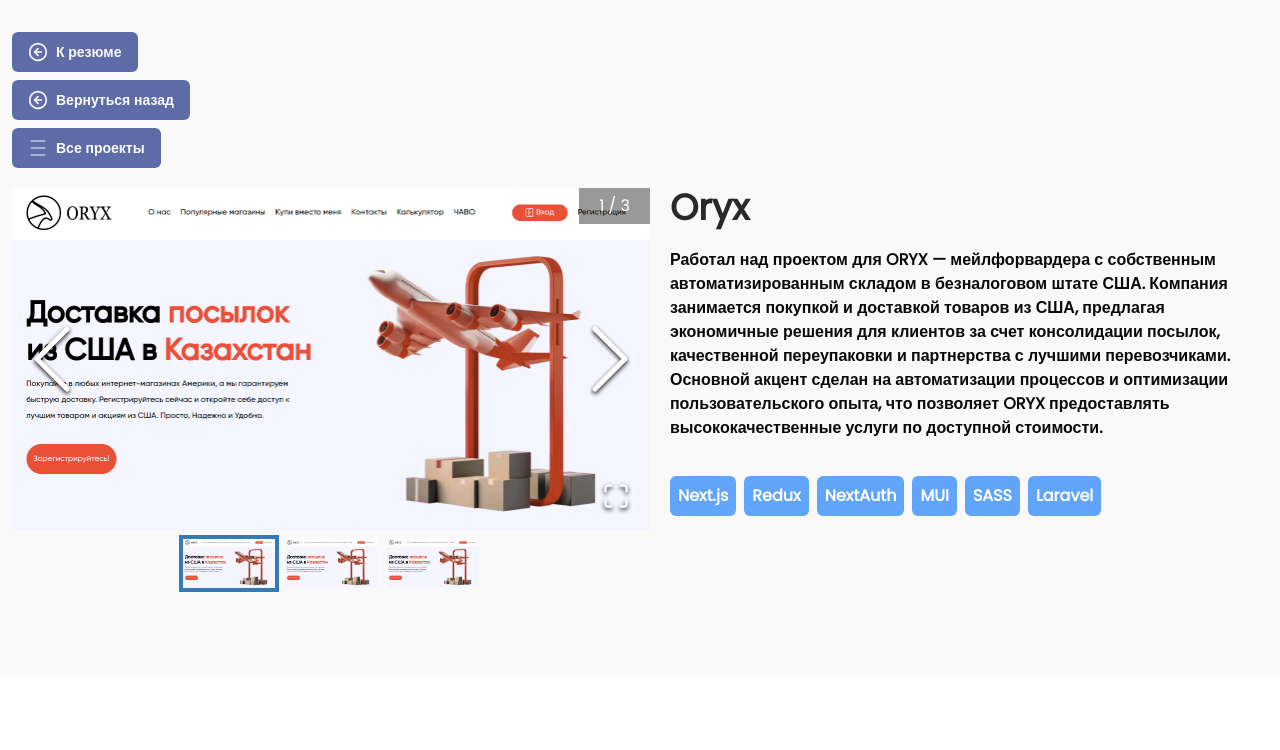
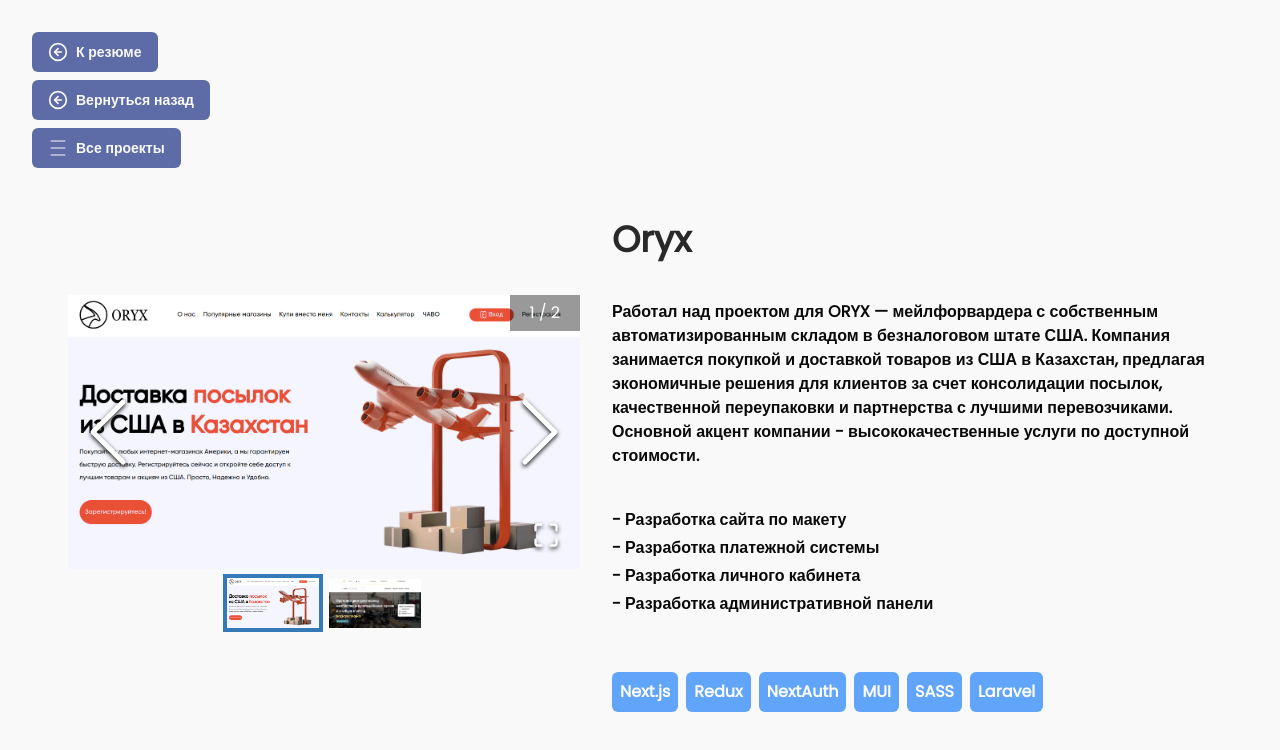
Before and after one commit to shakurovoleg42/CV-portfolio, a Next.js app: page /projects/oryx_kz in a window 1280 px wide. Shown: the top 750 px of the page. Built offline with nearby package versions, Linux system fonts and the light colour scheme.

Commit message:
edit project page

```diff
--- a/components/Portfolio.tsx
+++ b/components/Portfolio.tsx
@@ -9,9 +9,7 @@
       className="flex flex-col p-10 gap-10 bg-[#f9f9f9] font-poppins"
     >
       <div className="border-l-[6px] border-l-secondaryBg">
-        <h3 className="text-3xl font-[600] text-textTitle pl-4">
-          Мои работы
-        </h3>
+        <h3 className="text-3xl font-[600] text-textTitle pl-4">Мои работы</h3>
       </div>
       {portfolio.map((item) => (
         <div
@@ -30,17 +28,17 @@
           <div className="flex flex-col gap-3">
             <div className="flex flex-col sm:flex-row sm:items-center gap-2">
               <h5 className="text-4xl font-bold">{item.name}</h5>
-              <span className="hidden sm:block">-</span>
-              <a
+              {/* <span className="hidden sm:block">-</span> */}
+              {/* <a
                 className="flex sm:items-center text-secondaryBg hover:underline"
                 href={item.link}
                 target="_blank"
               >
                 перейти на сайт
-              </a>
+              </a> */}
             </div>
             <p className="text-[#4f4f4f]">{item.description}</p>
-            <div className="flex  flex-col ml-2">
+            <div className="flex flex-col ml-2">
               {item.tech.map((item) => (
                 <p key={item.items}>- {item.items}</p>
               ))}
@@ -97,10 +95,7 @@
     name: "Coffeelogia",
     description: "Кофе зерновой/молотый в Казахстане",
     image: "/coffeelogia.png",
-    tech: [
-      { items: "WordPress" },
-      { items: "Elementor" },
-    ],
+    tech: [{ items: "WordPress" }, { items: "Elementor" }],
     link: "https://coffeelogia.kz/",
     slug: "coffeelogia_kz",
   },
--- a/src/pages/projects/[slug].tsx
+++ b/src/pages/projects/[slug].tsx
@@ -11,9 +11,27 @@
     window.history.back();
   };
 
+  const project = [
+    {
+      slug: "oryx_kz",
+      image: ["/oryx.png", "/promstal.png"],
+      name: "Oryx",
+      description:
+        "Работал над проектом для ORYX — мейлфорвардера с собственным автоматизированным складом в безналоговом штате США. Компания занимается покупкой и доставкой товаров из США в Казахстан, предлагая экономичные решения для клиентов за счет консолидации посылок, качественной переупаковки и партнерства с лучшими перевозчиками. Основной акцент компании - высококачественные услуги по доступной стоимости.",
+      developed: [
+        "Разработка сайта по макету",
+        "Разработка платежной системы",
+        "Разработка личного кабинета",
+        "Разработка административной панели",
+      ],
+      tech: ["Next.js", "Redux", "NextAuth", "MUI", "SASS", "Laravel"],
+      link: "https://oryx.kz",
+    },
+  ];
+
   return (
-    <div className="w-full h-[100%] flex flex-col justify-center p-3 bg-[#f9f9f9] font-poppins pb-10">
-      <div className="w-full text-center my-5 flex flex-col gap-2">
+    <div className="w-full h-[100%] flex flex-col items-center justify-center p-3 bg-[#f9f9f9] font-poppins pb-10">
+      <div className="w-full text-center p-0 lg:p-5 x flex flex-col gap-2">
         <div>
           <Link href="/">
             <Button className="flex flex-row font-[700]">
@@ -36,37 +54,44 @@
           </Link>
         </div>
       </div>
-      <div className="flex flex-col md:flex-row gap-5">
-        <div className="w-full sm:w-[40vw] md:w-[50vw] h-auto  object-cover">
+      <>
+        {project.map((proj) => (
+          <div
+            key={proj.slug}
+            className="flex flex-col items-center justify-center md:flex-row gap-2 lg:gap-8 mt-8"
+          >
+            <div className="xl:w-[40vw] min-h-[150px] items-center flex object-cover">
               <ImageGallery
-            items={project.flatMap((proj) =>
-              proj.image.map((img) => ({ original: img, thumbnail: img }))
-            )}
+                items={proj.image.map((img) => ({
+                  original: img,
+                  thumbnail: img,
+                }))}
                 showPlayButton={false}
-            // showNav={false}
                 showIndex={true}
                 disableKeyDown={false}
                 infinite
                 showThumbnails={true}
               />
             </div>
-        <div className="flex flex-col gap-5">
-          <h1 className="text-4xl font-[600] text-textTitle">Oryx</h1>
-          <p className="max-w-[600px] font-[600]">
-            Работал над проектом для ORYX — мейлфорвардера с собственным
-            автоматизированным складом в безналоговом штате США. Компания
-            занимается покупкой и доставкой товаров из США, предлагая
-            экономичные решения для клиентов за счет консолидации посылок,
-            качественной переупаковки и партнерства с лучшими перевозчиками.
-            Основной акцент сделан на автоматизации процессов и оптимизации
-            пользовательского опыта, что позволяет ORYX предоставлять
-            высококачественные услуги по доступной стоимости.
+            <div className="flex flex-col gap-4 lg:gap-10">
+              <h1 className="text-4xl font-[600] text-textTitle">
+                {proj.name}
+              </h1>
+              <p className="max-w-[600px] font-[400] sm:font-[600] text-[12px] sm:text-[16px]">
+                {proj.description}
               </p>
-          <div className="flex flex-wrap gap-2">
-            {project[0].tech.map((item) => (
+              <div className="hidden lg:block font-[400] sm:font-[600] text-[12px] sm:text-[16px]">
+                <ul className="flex flex-col gap-1">
+                  {proj.developed.map((item) => (
+                    <li key={item}>- {item}</li>
+                  ))}
+                </ul>
+              </div>
+              <div className="hidden lg:flex flex-wrap items-end gap-2">
+                {proj.tech.map((item) => (
                   <b
                     key={item}
-                className="mt-4 decoration-border bg-blue-400 text-white rounded-md p-2 hover:translate-y-2"
+                    className="mt-4 decoration-border bg-blue-400 text-white rounded-md p-2 hover:translate-y-2 transition-all duration-300 select-none"
                   >
                     {item}
                   </b>
@@ -74,21 +99,33 @@
               </div>
             </div>
           </div>
-      <div className="mt-10 flex items-center">
-        <div></div>
+        ))}
+      </>
+      <div className="mt-10 flex lg:hidden items-center">
+        {project.map((proj) => (
+          <div key={proj.slug} className="flex flex-col gap-5">
+            <div className="font-[400] sm:font-[600] text-[12px] sm:text-[16px]">
+              <ul className="flex flex-col gap-1">
+                {proj.developed.map((item) => (
+                  <li key={item}>- {item}</li>
+                ))}
+              </ul>
+            </div>
+            <div className="flex flex-wrap items-end gap-2">
+              {proj.tech.map((item) => (
+                <b
+                  key={item}
+                  className="mt-4 decoration-border bg-blue-400 text-white rounded-md p-2 hover:translate-y-2 transition-all duration-300 select-none"
+                >
+                  {item}
+                </b>
+              ))}
+            </div>
+          </div>
+        ))}
       </div>
     </div>
   );
 }
 
 export default Project;
-
-const project = [
-  {
-    slug: "oryx_kz",
-    image: ["/oryx.png", "/oryx.png", "/oryx.png"],
-    name: "Oryx",
-    description: "Описание проекта",
-    tech: ["Next.js", "Redux", "NextAuth", "MUI", "SASS", "Laravel"],
-  },
-];
```
Lines whose indentation alone changed are shown as unchanged.
